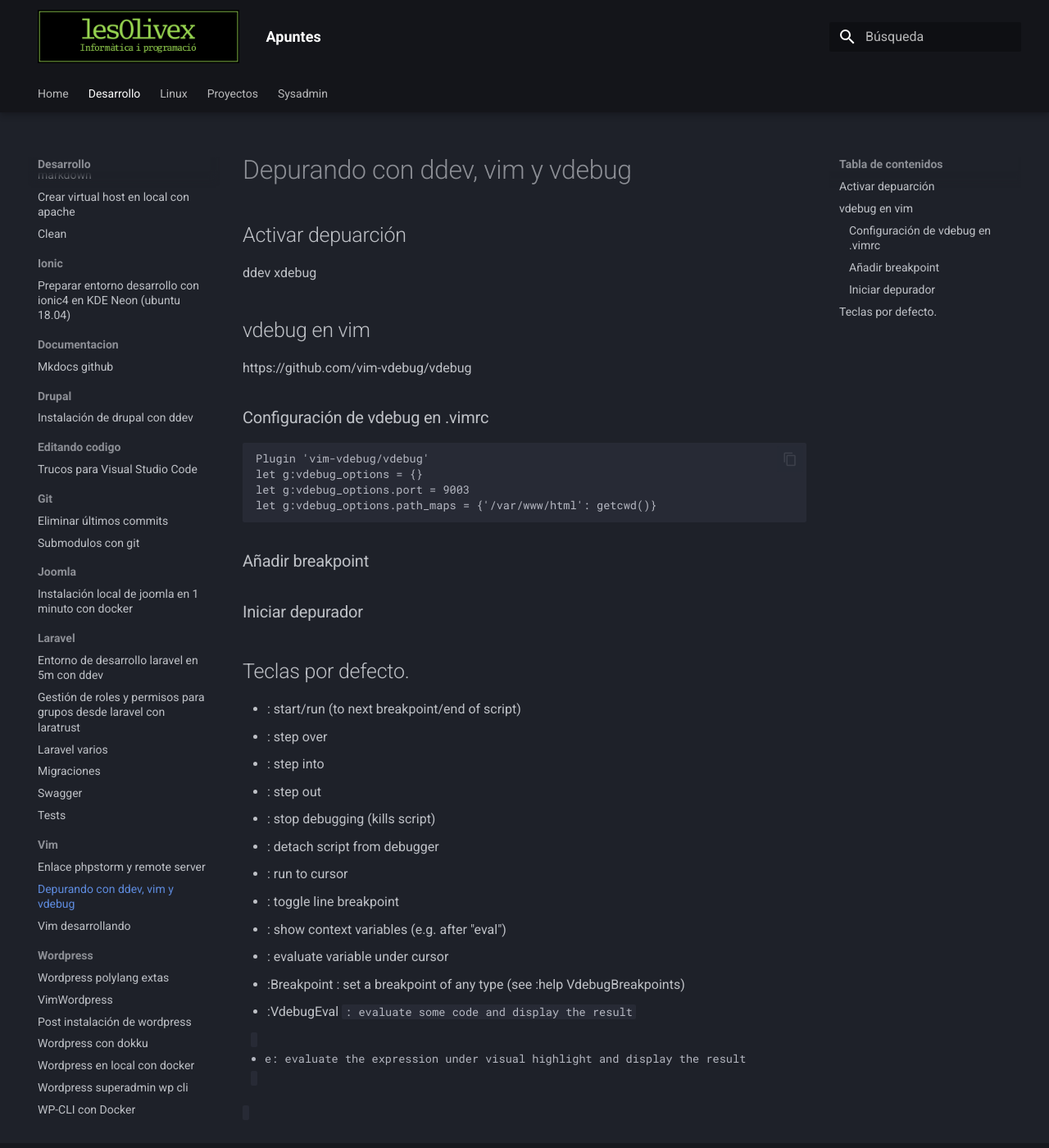
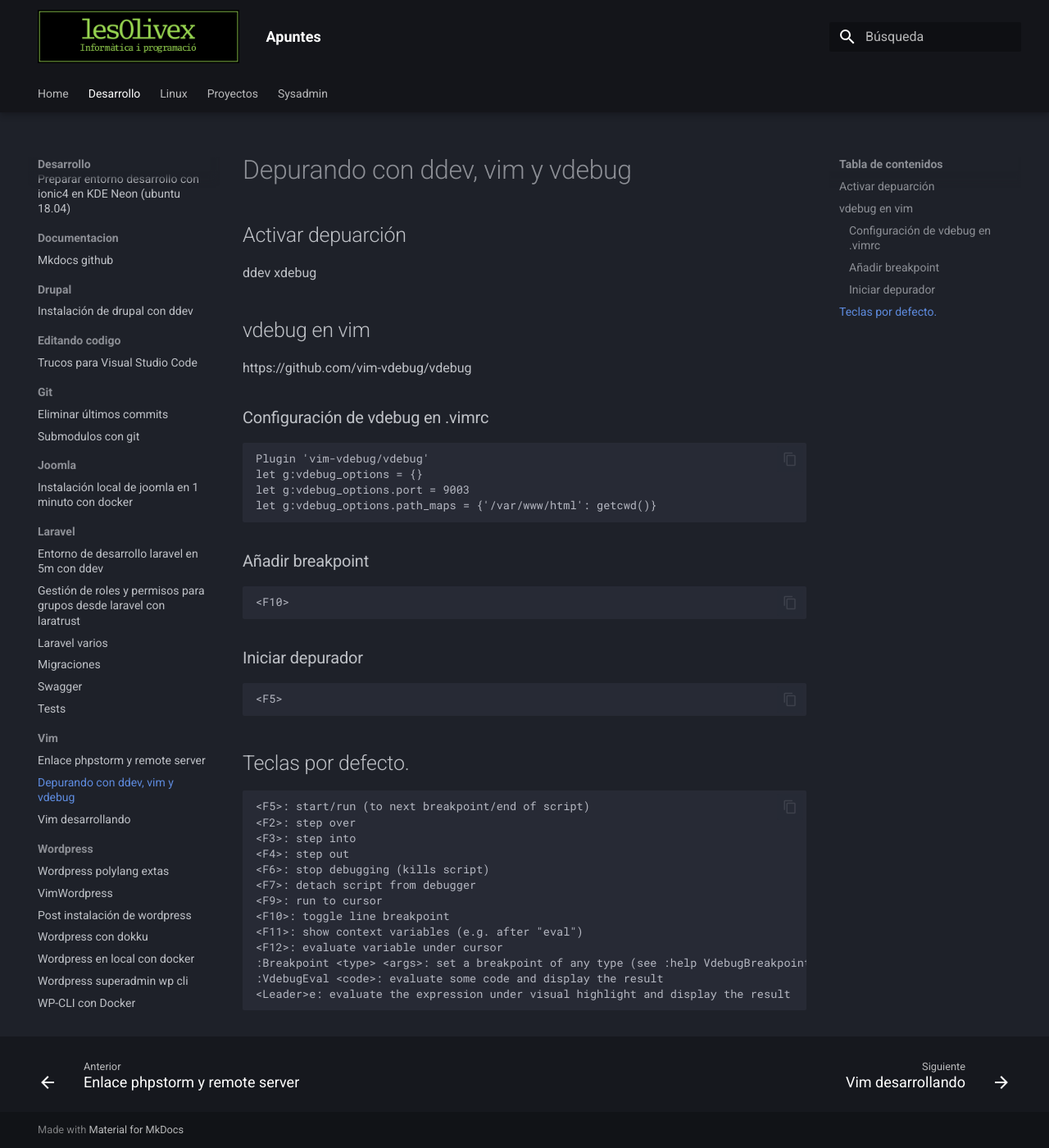
Before and after one commit to edumag/apuntes, an MkDocs documentation site: the page built from docs/desarrollo/vim/vim-ddev-debug.md, in a window 1280 px wide and 1400 px high. Shown: the whole window at 82% size. Built offline with MkDocs 1.6.1 and Material for MkDocs 9.7.7, drawn with Linux system fonts in a browser that asks for light colours.

Commit message:
vim-desarrollando

````diff
--- a/docs/desarrollo/vim/vim-ddev-debug.md
+++ b/docs/desarrollo/vim/vim-ddev-debug.md
@@ -19,25 +19,31 @@
 
 ### Añadir breakpoint
 
+```
 <F10>
+```
 
 
 ### Iniciar depurador
 
+```
 <F5>
+```
 
 ## Teclas por defecto.
 
-- <F5>: start/run (to next breakpoint/end of script)
-- <F2>: step over
-- <F3>: step into
-- <F4>: step out
-- <F6>: stop debugging (kills script)
-- <F7>: detach script from debugger
-- <F9>: run to cursor
-- <F10>: toggle line breakpoint
-- <F11>: show context variables (e.g. after "eval")
-- <F12>: evaluate variable under cursor
-- :Breakpoint <type> <args>: set a breakpoint of any type (see :help VdebugBreakpoints)
-- :VdebugEval <code>: evaluate some code and display the result
-- <Leader>e: evaluate the expression under visual highlight and display the result
+```
+<F5>: start/run (to next breakpoint/end of script)
+<F2>: step over
+<F3>: step into
+<F4>: step out
+<F6>: stop debugging (kills script)
+<F7>: detach script from debugger
+<F9>: run to cursor
+<F10>: toggle line breakpoint
+<F11>: show context variables (e.g. after "eval")
+<F12>: evaluate variable under cursor
+:Breakpoint <type> <args>: set a breakpoint of any type (see :help VdebugBreakpoints)
+:VdebugEval <code>: evaluate some code and display the result
+<Leader>e: evaluate the expression under visual highlight and display the result
+```
````
Also changed, not shown: docs/desarrollo/vim/vim-desarrollando.md (+4 -0 lines).
